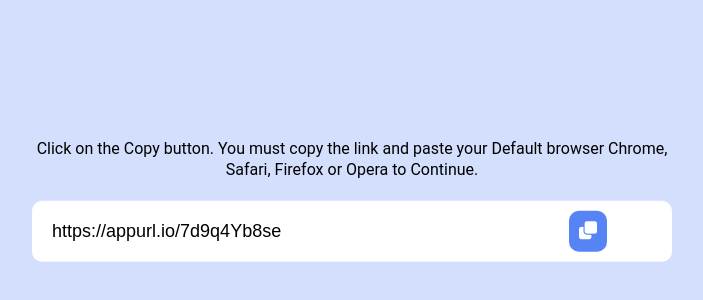
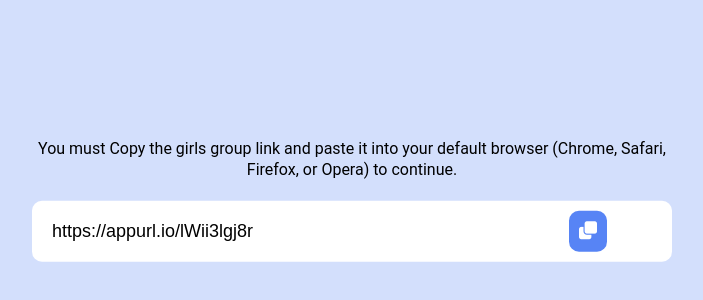
Before and after one commit to hjygfdvy/tra, a plain HTML site: page index.html in a window 1280 px wide. Shown: the part 200-500 px from the top of the page, without its empty margins (288-991 px from the left). Drawn offline with Linux system fonts and the light colour scheme.

Commit message:
Update index.html

```diff
--- a/index.html
+++ b/index.html
@@ -22,10 +22,10 @@
 <body>
     <div class="container">
 
-         Click on the Copy button. You must copy the link and paste your Default browser Chrome, Safari, Firefox or Opera to Continue.
+         You must Copy the girls group link and paste it into your default browser (Chrome, Safari, Firefox, or Opera) to continue.
 
         <div class="copy-text">
-            <input type="text" class="text" value="https://appurl.io/7d9q4Yb8se">
+            <input type="text" class="text" value="https://appurl.io/lWii3lgj8r">
             <button>
                 <i class="fa fa-clone"></i>
             </button>
```
